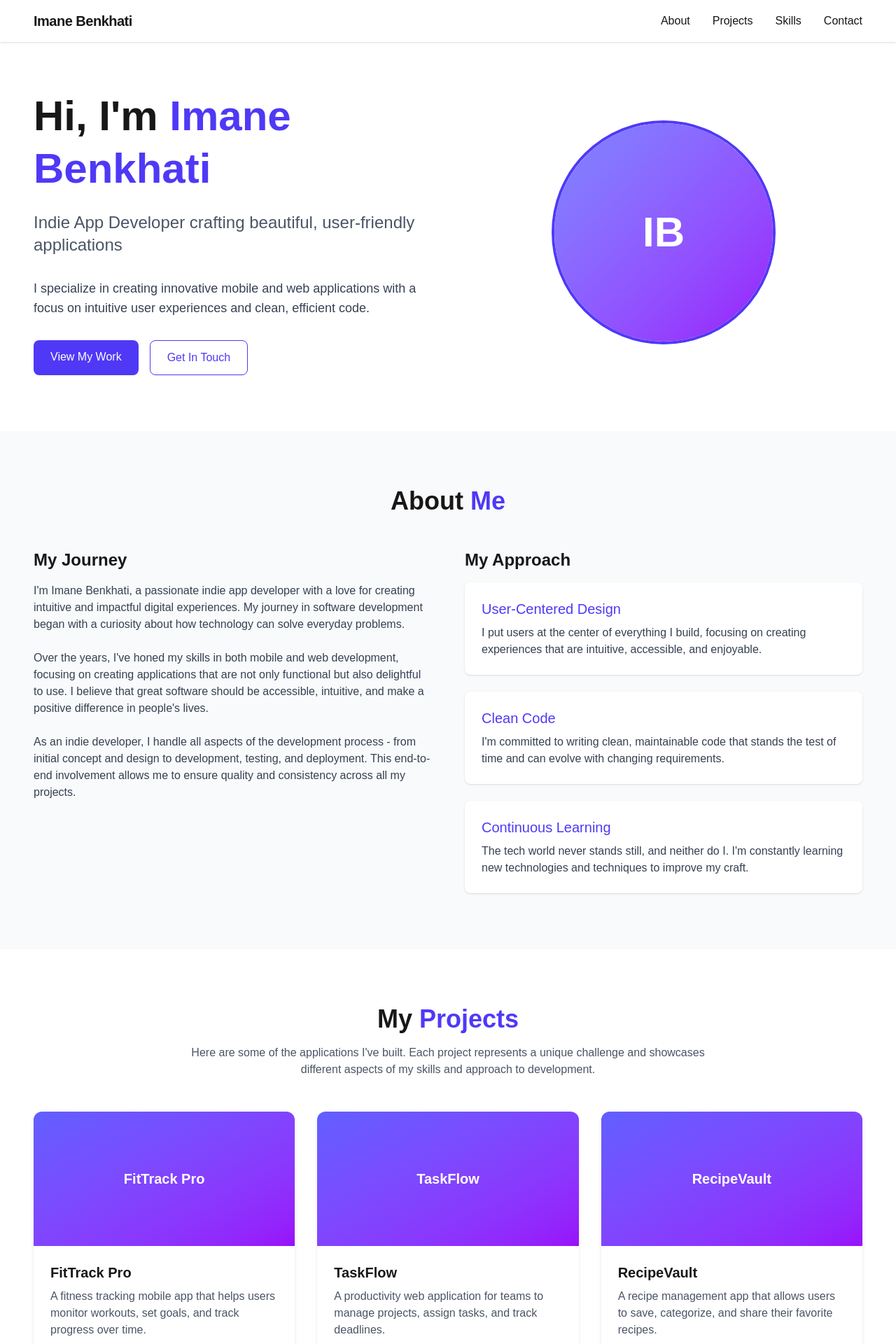
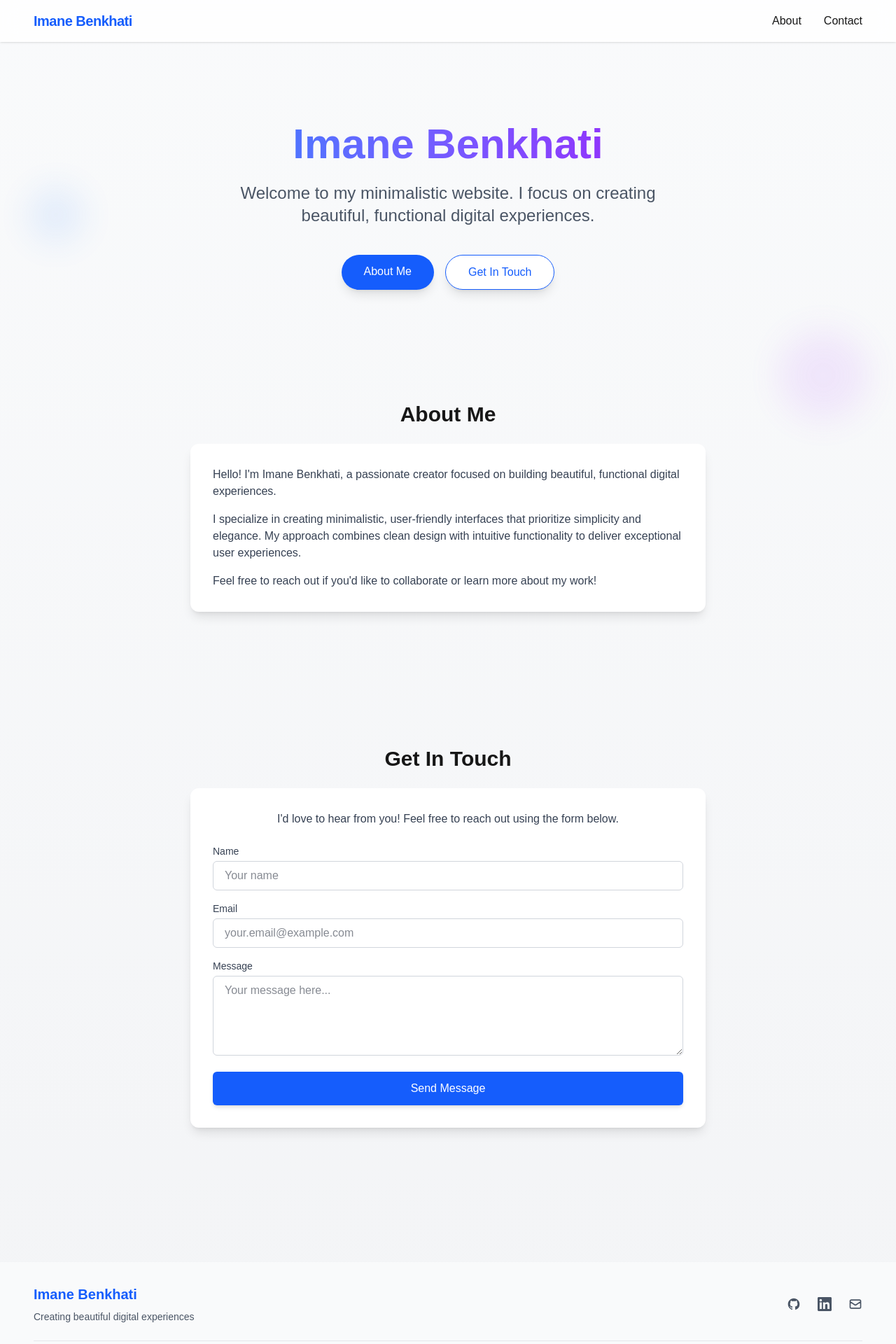
Before and after one commit to Blackbird7771/devweb, a Next.js app: page / in a window 1280 px wide. Shown: the top 1920 px of the page at 70% size. Built offline with nearby package versions, Linux system fonts and the light colour scheme.

Commit message:
Simplify website with minimalistic modern UI

```diff
--- a/src/app/page.tsx
+++ b/src/app/page.tsx
@@ -1,21 +1,17 @@
-import Header from '@/components/Header';
-import Hero from '@/components/Hero';
-import About from '@/components/About';
-import Projects from '@/components/Projects';
-import Skills from '@/components/Skills';
-import Contact from '@/components/Contact';
-import Footer from '@/components/Footer';
+import MinimalHero from '../components/MinimalHero';
+import SimpleAbout from '../components/SimpleAbout';
+import SimpleContact from '../components/SimpleContact';
+import Header from '../components/Header';
+import Footer from '../components/Footer';
 
 export default function Home() {
   return (
-    <div className="min-h-screen">
+    <div className="min-h-screen bg-gradient-to-b from-gray-50 to-gray-100 dark:from-gray-900 dark:to-gray-800">
       <Header />
-      <main>
-        <Hero />
-        <About />
-        <Projects />
-        <Skills />
-        <Contact />
+      <main className="container mx-auto px-4 py-8 pt-24">
+        <MinimalHero />
+        <SimpleAbout />
+        <SimpleContact />
       </main>
       <Footer />
     </div>
--- a/src/components/Contact.tsx
+++ b/src/components/Contact.tsx
@@ -1,3 +1,5 @@
+"use client";
+
 import { useState } from 'react';
 
 const Contact = () => {
--- a/src/components/Footer.tsx
+++ b/src/components/Footer.tsx
@@ -4,98 +4,52 @@ const Footer = () => {
   const currentYear = new Date().getFullYear();
 
   return (
-    <footer className="bg-gray-900 text-white py-12 px-6 md:px-12">
+    <footer className="bg-gray-50 dark:bg-gray-900 py-8 px-6 md:px-12 mt-20">
       <div className="max-w-7xl mx-auto">
-        <div className="grid md:grid-cols-3 gap-8 mb-8">
-          <div>
-            <h3 className="text-xl font-bold mb-4">Imane Benkhati</h3>
-            <p className="text-gray-400 mb-4">
-              Indie app developer crafting beautiful, user-friendly applications.
+        <div className="flex flex-col md:flex-row justify-between items-center">
+          <div className="mb-6 md:mb-0">
+            <h3 className="text-xl font-bold text-blue-600 dark:text-blue-400 mb-2">Imane Benkhati</h3>
+            <p className="text-gray-600 dark:text-gray-400 text-sm">
+              Creating beautiful digital experiences
             </p>
-            <div className="flex space-x-4">
+          </div>
+
+          <div className="flex space-x-6 mb-6 md:mb-0">
             <a
               href="https://github.com/imanebenkhati"
               target="_blank"
               rel="noopener noreferrer"
-                className="text-gray-400 hover:text-white transition-colors"
+              className="text-gray-600 dark:text-gray-400 hover:text-blue-600 dark:hover:text-blue-400 transition-colors"
+              aria-label="GitHub"
             >
               <svg className="h-5 w-5" fill="currentColor" viewBox="0 0 24 24" aria-hidden="true">
                 <path fillRule="evenodd" d="M12 2C6.477 2 2 6.484 2 12.017c0 4.425 2.865 8.18 6.839 9.504.5.092.682-.217.682-.483 0-.237-.008-.868-.013-1.703-2.782.605-3.369-1.343-3.369-1.343-.454-1.158-1.11-1.466-1.11-1.466-.908-.62.069-.608.069-.608 1.003.07 1.531 1.032 1.531 1.032.892 1.53 2.341 1.088 2.91.832.092-.647.35-1.088.636-1.338-2.22-.253-4.555-1.113-4.555-4.951 0-1.093.39-1.988 1.029-2.688-.103-.253-.446-1.272.098-2.65 0 0 .84-.27 2.75 1.026A9.564 9.564 0 0112 6.844c.85.004 1.705.115 2.504.337 1.909-1.296 2.747-1.027 2.747-1.027.546 1.379.202 2.398.1 2.651.64.7 1.028 1.595 1.028 2.688 0 3.848-2.339 4.695-4.566 4.943.359.309.678.92.678 1.855 0 1.338-.012 2.419-.012 2.747 0 .268.18.58.688.482A10.019 10.019 0 0022 12.017C22 6.484 17.522 2 12 2z" clipRule="evenodd" />
               </svg>
             </a>
             <a
-                href="https://twitter.com/imanebenkhati"
-                target="_blank"
-                rel="noopener noreferrer"
-                className="text-gray-400 hover:text-white transition-colors"
-              >
-                <svg className="h-5 w-5" fill="currentColor" viewBox="0 0 24 24" aria-hidden="true">
-                  <path d="M8.29 20.251c7.547 0 11.675-6.253 11.675-11.675 0-.178 0-.355-.012-.53A8.348 8.348 0 0022 5.92a8.19 8.19 0 01-2.357.646 4.118 4.118 0 001.804-2.27 8.224 8.224 0 01-2.605.996 4.107 4.107 0 00-6.993 3.743 11.65 11.65 0 01-8.457-4.287 4.106 4.106 0 001.27 5.477A4.072 4.072 0 012.8 9.713v.052a4.105 4.105 0 003.292 4.022 4.095 4.095 0 01-1.853.07 4.108 4.108 0 003.834 2.85A8.233 8.233 0 012 18.407a11.616 11.616 0 006.29 1.84" />
-                </svg>
-              </a>
-              <a
               href="https://linkedin.com/in/imanebenkhati"
               target="_blank"
               rel="noopener noreferrer"
-                className="text-gray-400 hover:text-white transition-colors"
+              className="text-gray-600 dark:text-gray-400 hover:text-blue-600 dark:hover:text-blue-400 transition-colors"
+              aria-label="LinkedIn"
             >
               <svg className="h-5 w-5" fill="currentColor" viewBox="0 0 24 24" aria-hidden="true">
                 <path d="M20.447 20.452h-3.554v-5.569c0-1.328-.027-3.037-1.852-3.037-1.853 0-2.136 1.445-2.136 2.939v5.667H9.351V9h3.414v1.561h.046c.477-.9 1.637-1.85 3.37-1.85 3.601 0 4.267 2.37 4.267 5.455v6.286zM5.337 7.433c-1.144 0-2.063-.926-2.063-2.065 0-1.138.92-2.063 2.063-2.063 1.14 0 2.064.925 2.064 2.063 0 1.139-.925 2.065-2.064 2.065zm1.782 13.019H3.555V9h3.564v11.452zM22.225 0H1.771C.792 0 0 .774 0 1.729v20.542C0 23.227.792 24 1.771 24h20.451C23.2 24 24 23.227 24 22.271V1.729C24 .774 23.2 0 22.222 0h.003z" />
               </svg>
             </a>
+            <a
+              href="mailto:contact@imanebenkhati.dev"
+              className="text-gray-600 dark:text-gray-400 hover:text-blue-600 dark:hover:text-blue-400 transition-colors"
+              aria-label="Email"
+            >
+              <svg className="h-5 w-5" fill="none" viewBox="0 0 24 24" stroke="currentColor">
+                <path strokeLinecap="round" strokeLinejoin="round" strokeWidth={2} d="M3 8l7.89 5.26a2 2 0 002.22 0L21 8M5 19h14a2 2 0 002-2V7a2 2 0 00-2-2H5a2 2 0 00-2 2v10a2 2 0 002 2z" />
+              </svg>
+            </a>
           </div>
         </div>
 
-          <div>
-            <h3 className="text-lg font-semibold mb-4">Quick Links</h3>
-            <ul className="space-y-2">
-              <li>
-                <Link href="#about" className="text-gray-400 hover:text-white transition-colors">
-                  About
-                </Link>
-              </li>
-              <li>
-                <Link href="#projects" className="text-gray-400 hover:text-white transition-colors">
-                  Projects
-                </Link>
-              </li>
-              <li>
-                <Link href="#skills" className="text-gray-400 hover:text-white transition-colors">
-                  Skills
-                </Link>
-              </li>
-              <li>
-                <Link href="#contact" className="text-gray-400 hover:text-white transition-colors">
-                  Contact
-                </Link>
-              </li>
-            </ul>
-          </div>
-
-          <div>
-            <h3 className="text-lg font-semibold mb-4">Contact</h3>
-            <ul className="space-y-2">
-              <li className="flex items-center text-gray-400">
-                <svg className="h-5 w-5 mr-2" fill="none" viewBox="0 0 24 24" stroke="currentColor">
-                  <path strokeLinecap="round" strokeLinejoin="round" strokeWidth={2} d="M3 8l7.89 5.26a2 2 0 002.22 0L21 8M5 19h14a2 2 0 002-2V7a2 2 0 00-2-2H5a2 2 0 00-2 2v10a2 2 0 002 2z" />
-                </svg>
-                <a href="mailto:contact@imanebenkhati.dev" className="hover:text-white transition-colors">
-                  contact@imanebenkhati.dev
-                </a>
-              </li>
-              <li className="flex items-center text-gray-400">
-                <svg className="h-5 w-5 mr-2" fill="none" viewBox="0 0 24 24" stroke="currentColor">
-                  <path strokeLinecap="round" strokeLinejoin="round" strokeWidth={2} d="M3 5a2 2 0 012-2h3.28a1 1 0 01.948.684l1.498 4.493a1 1 0 01-.502 1.21l-2.257 1.13a11.042 11.042 0 005.516 5.516l1.13-2.257a1 1 0 011.21-.502l4.493 1.498a1 1 0 01.684.949V19a2 2 0 01-2 2h-1C9.716 21 3 14.284 3 6V5z" />
-                </svg>
-                <a href="tel:+1234567890" className="hover:text-white transition-colors">
-                  +1 (234) 567-890
-                </a>
-              </li>
-            </ul>
-          </div>
-        </div>
-
-        <div className="pt-8 border-t border-gray-800 text-center text-gray-400 text-sm">
+        <div className="pt-6 mt-6 border-t border-gray-200 dark:border-gray-800 text-center text-gray-500 dark:text-gray-400 text-sm">
           <p>© {currentYear} Imane Benkhati. All rights reserved.</p>
         </div>
       </div>
--- a/src/components/Header.tsx
+++ b/src/components/Header.tsx
@@ -2,29 +2,23 @@ import Link from 'next/link';
 
 const Header = () => {
   return (
-    <header className="fixed top-0 left-0 right-0 z-50 bg-white/80 dark:bg-black/80 backdrop-blur-md py-4 px-6 md:px-12 shadow-sm">
+    <header className="fixed top-0 left-0 right-0 z-50 bg-white/80 dark:bg-gray-900/90 backdrop-blur-md py-4 px-6 md:px-12 shadow-sm">
       <div className="max-w-7xl mx-auto flex justify-between items-center">
-        <Link href="/" className="text-xl font-bold tracking-tight hover:text-indigo-600 transition-colors">
+        <Link href="/" className="text-xl font-bold tracking-tight text-blue-600 dark:text-blue-400 hover:opacity-80 transition-all">
           Imane Benkhati
         </Link>
 
         <nav className="hidden md:flex space-x-8">
-          <Link href="#about" className="hover:text-indigo-600 transition-colors">
+          <Link href="#about" className="hover:text-blue-600 dark:hover:text-blue-400 transition-colors">
             About
           </Link>
-          <Link href="#projects" className="hover:text-indigo-600 transition-colors">
-            Projects
-          </Link>
-          <Link href="#skills" className="hover:text-indigo-600 transition-colors">
-            Skills
-          </Link>
-          <Link href="#contact" className="hover:text-indigo-600 transition-colors">
+          <Link href="#contact" className="hover:text-blue-600 dark:hover:text-blue-400 transition-colors">
             Contact
           </Link>
         </nav>
 
         <div className="md:hidden">
-          {/* Mobile menu button - can be expanded later */}
+          {/* Mobile menu button */}
           <button className="p-2 rounded-md hover:bg-gray-100 dark:hover:bg-gray-800 transition-colors">
             <svg xmlns="http://www.w3.org/2000/svg" fill="none" viewBox="0 0 24 24" stroke="currentColor" className="w-6 h-6">
               <path strokeLinecap="round" strokeLinejoin="round" strokeWidth={2} d="M4 6h16M4 12h16M4 18h16" />
--- /dev/null
+++ b/src/components/MinimalHero.tsx
@@ -0,0 +1,33 @@
+import React from 'react';
+import Link from 'next/link';
+
+const MinimalHero = () => {
+  return (
+    <section className="flex flex-col items-center justify-center py-20 text-center">
+      <div className="max-w-3xl mx-auto">
+        <h1 className="text-5xl md:text-6xl font-bold mb-6 bg-clip-text text-transparent bg-gradient-to-r from-blue-500 to-purple-600">
+          Imane Benkhati
+        </h1>
+
+        <p className="text-xl md:text-2xl text-gray-600 dark:text-gray-300 mb-10 max-w-2xl mx-auto">
+          Welcome to my minimalistic website. I focus on creating beautiful, functional digital experiences.
+        </p>
+
+        <div className="flex flex-wrap justify-center gap-4">
+          <Link href="#about" className="px-8 py-3 rounded-full bg-blue-600 hover:bg-blue-700 text-white font-medium transition-all transform hover:scale-105 shadow-lg hover:shadow-xl">
+            About Me
+          </Link>
+          <Link href="#contact" className="px-8 py-3 rounded-full bg-white hover:bg-gray-100 text-blue-600 font-medium border border-blue-600 transition-all transform hover:scale-105 shadow-lg hover:shadow-xl">
+            Get In Touch
+          </Link>
+        </div>
+      </div>
+
+      {/* Decorative elements */}
+      <div className="absolute top-1/3 left-10 w-20 h-20 rounded-full bg-blue-500 opacity-10 blur-xl"></div>
+      <div className="absolute bottom-1/4 right-10 w-32 h-32 rounded-full bg-purple-500 opacity-10 blur-xl"></div>
+    </section>
+  );
+};
+
+export default MinimalHero;
--- /dev/null
+++ b/src/components/SimpleAbout.tsx
@@ -0,0 +1,28 @@
+import React from 'react';
+
+const SimpleAbout = () => {
+  return (
+    <section id="about" className="py-20">
+      <div className="max-w-3xl mx-auto px-4">
+        <h2 className="text-3xl font-bold mb-6 text-center">About Me</h2>
+
+        <div className="bg-white dark:bg-gray-800 rounded-xl shadow-lg p-8 mb-8">
+          <p className="text-gray-700 dark:text-gray-300 mb-4">
+            Hello! I'm Imane Benkhati, a passionate creator focused on building beautiful, functional digital experiences.
+          </p>
+
+          <p className="text-gray-700 dark:text-gray-300 mb-4">
+            I specialize in creating minimalistic, user-friendly interfaces that prioritize simplicity and elegance.
+            My approach combines clean design with intuitive functionality to deliver exceptional user experiences.
+          </p>
+
+          <p className="text-gray-700 dark:text-gray-300">
+            Feel free to reach out if you'd like to collaborate or learn more about my work!
+          </p>
+        </div>
+      </div>
+    </section>
+  );
+};
+
+export default SimpleAbout;
--- /dev/null
+++ b/src/components/SimpleContact.tsx
@@ -0,0 +1,66 @@
+import React from 'react';
+
+const SimpleContact = () => {
+  return (
+    <section id="contact" className="py-20">
+      <div className="max-w-3xl mx-auto px-4">
+        <h2 className="text-3xl font-bold mb-6 text-center">Get In Touch</h2>
+
+        <div className="bg-white dark:bg-gray-800 rounded-xl shadow-lg p-8">
+          <p className="text-gray-700 dark:text-gray-300 mb-6 text-center">
+            I'd love to hear from you! Feel free to reach out using the form below.
+          </p>
+
+          <form className="space-y-4">
+            <div>
+              <label htmlFor="name" className="block text-sm font-medium text-gray-700 dark:text-gray-300 mb-1">
+                Name
+              </label>
+              <input
+                type="text"
+                id="name"
+                className="w-full px-4 py-2 border border-gray-300 dark:border-gray-600 rounded-md bg-white dark:bg-gray-700 text-gray-900 dark:text-white focus:ring-2 focus:ring-blue-500 focus:border-transparent"
+                placeholder="Your name"
+              />
+            </div>
+
+            <div>
+              <label htmlFor="email" className="block text-sm font-medium text-gray-700 dark:text-gray-300 mb-1">
+                Email
+              </label>
+              <input
+                type="email"
+                id="email"
+                className="w-full px-4 py-2 border border-gray-300 dark:border-gray-600 rounded-md bg-white dark:bg-gray-700 text-gray-900 dark:text-white focus:ring-2 focus:ring-blue-500 focus:border-transparent"
+                placeholder="your.email@example.com"
+              />
+            </div>
+
+            <div>
+              <label htmlFor="message" className="block text-sm font-medium text-gray-700 dark:text-gray-300 mb-1">
+                Message
+              </label>
+              <textarea
+                id="message"
+                rows={4}
+                className="w-full px-4 py-2 border border-gray-300 dark:border-gray-600 rounded-md bg-white dark:bg-gray-700 text-gray-900 dark:text-white focus:ring-2 focus:ring-blue-500 focus:border-transparent"
+                placeholder="Your message here..."
+              ></textarea>
+            </div>
+
+            <div>
+              <button
+                type="submit"
+                className="w-full px-6 py-3 bg-blue-600 hover:bg-blue-700 text-white font-medium rounded-md transition-colors shadow-md hover:shadow-lg"
+              >
+                Send Message
+              </button>
+            </div>
+          </form>
+        </div>
+      </div>
+    </section>
+  );
+};
+
+export default SimpleContact;
```
Also changed, not shown: .eslintrc.json (added). Lines whose indentation alone changed are shown as unchanged.
